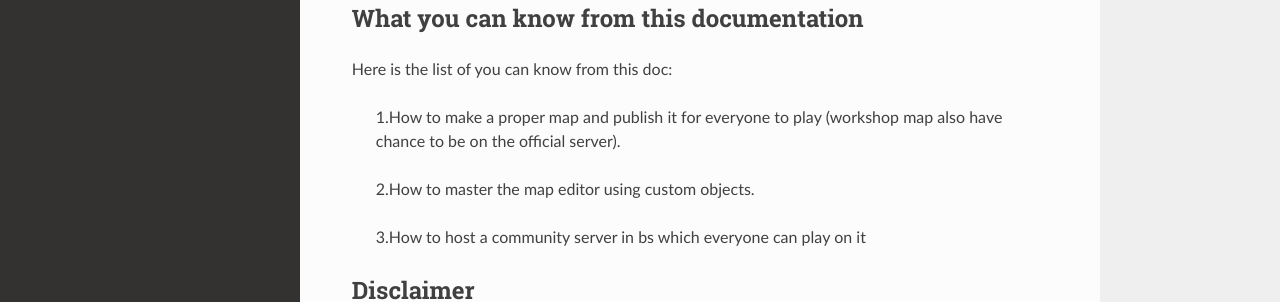
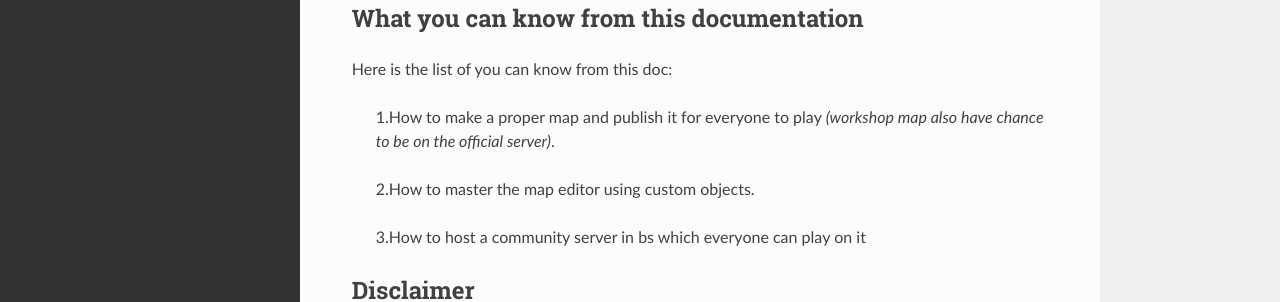
Before and after one commit to CodingDaniel1/bs-docs, a Sphinx documentation site: the page built from docs/source/index.rst, in a window 1280 px wide. Shown: the part 206-508 px from the top of the page. Built offline with Sphinx 7.4.7 and the Read the Docs theme 2.0.0, drawn with Linux system fonts in a browser that asks for light colours.

```diff
--- a/docs/source/index.rst
+++ b/docs/source/index.rst
@@ -7,7 +7,7 @@ What you can know from this documentation
 ----------------------------
 Here is the list of you can know from this doc:
 
-	1.How to make a proper map and publish it for everyone to play (workshop map also have chance to be on the official server).
+	1.How to make a proper map and publish it for everyone to play *(workshop map also have chance to be on the official server)*.
 
 	2.How to master the map editor using custom objects.
 
```
